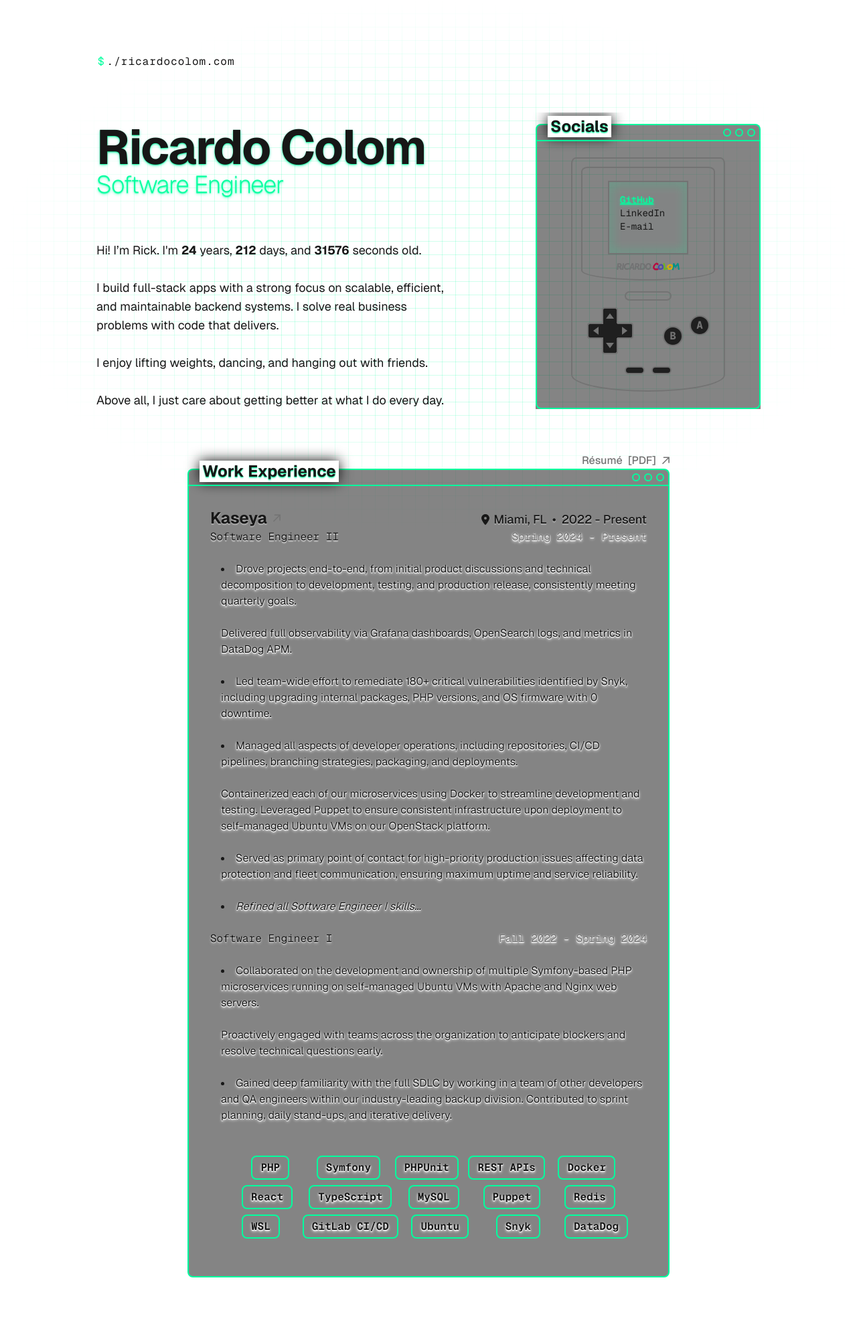
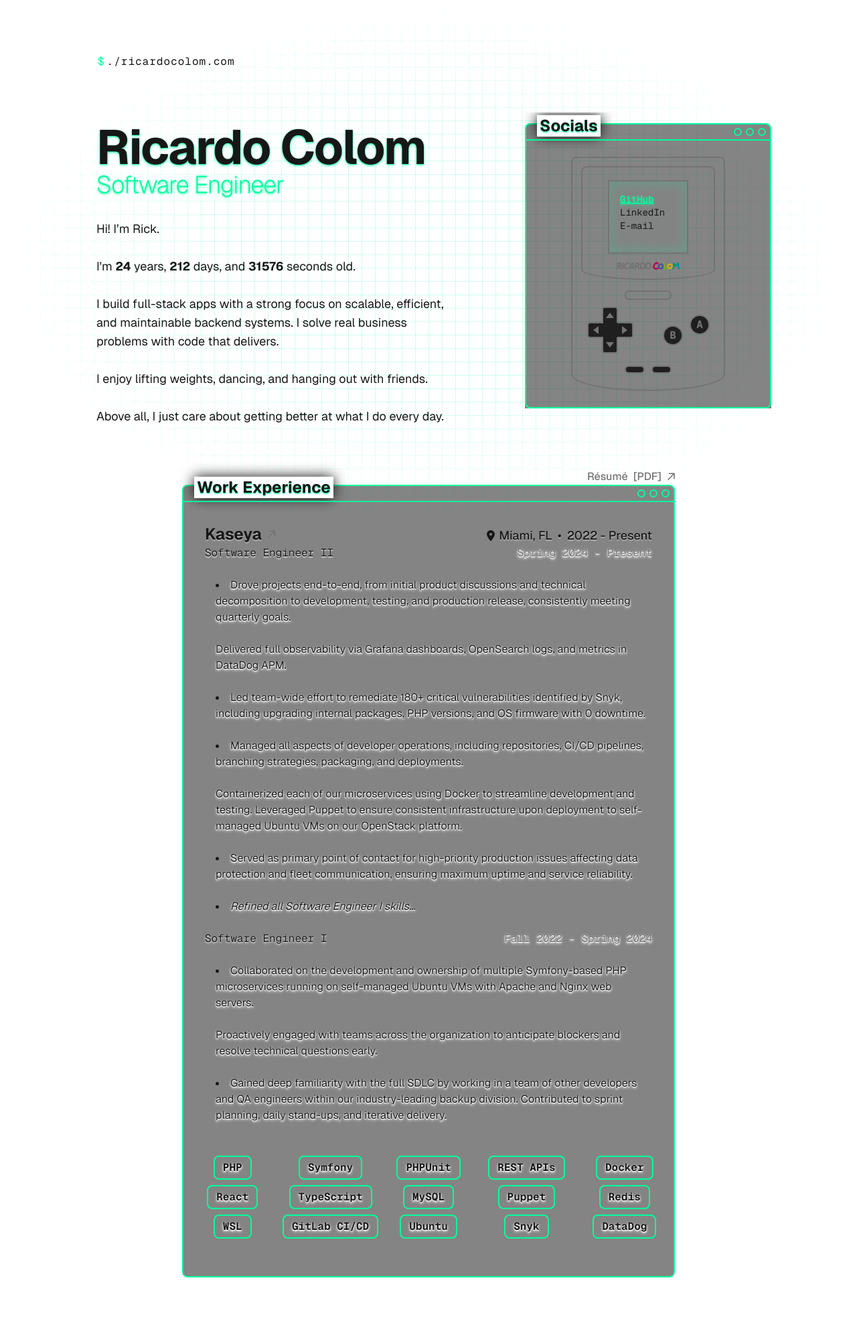
Before and after one commit to ricardocolom64/site, a Laravel app: page / in a window 1280 px wide. Shown: the whole page at 67% size. Run offline with Laravel 12, Linux system fonts and the light colour scheme; style sheets or scripts are compiled from the project's sources; some libraries are stand-ins or nearby versions; some web fonts are replaced.

Commit message:
fix - some spacing

```diff
--- a/resources/js/components/home/Header.tsx
+++ b/resources/js/components/home/Header.tsx
@@ -2,7 +2,7 @@ import AgeCounter from "./AgeCounter";
 
 export default function Header() {
     return (
-        <div className="flex flex-col gap-8 xl:gap-16 w-sm px-6 lg:w-xl">
+        <div className="flex flex-col gap-4 xl:gap-8 w-sm px-6 lg:w-xl">
             <div>
                 <div className="text-4xl lg:text-7xl font-bold tracking-tight text-shadow-md text-shadow-neo/50">
                     Ricardo Colom
@@ -12,7 +12,9 @@ export default function Header() {
                 </div>
             </div>
             <div className="text-sm lg:text-lg">
-                Hi! I’m Rick.{" "}
+                Hi! I’m Rick.
+                <br />
+                <br />
                 <AgeCounter />
                 <br />
                 <br />
--- a/resources/js/components/home/Monitor.tsx
+++ b/resources/js/components/home/Monitor.tsx
@@ -49,7 +49,7 @@ export default function Monitor() {
     };
 
     return (
-        <div className="flex flex-col w-sm px-6 lg:w-3xl xl:w-sm">
+        <div className="flex flex-col w-sm px-2 lg:w-3xl xl:w-sm">
             <div className="bg-dark/50 h-6 border-2 border-neo border-b-0 rounded-t-lg flex w-[100%] justify-end items-center relative">
                 <div className="absolute left-4 bottom-1 bg-background text-shadow-sm text-shadow-neo/50 shadow-[0px_0px_20px_0px_#0A0A0A] w-max h-max text-2xl font-bold px-1">
                     Socials
--- a/resources/js/components/home/WorkExperience.tsx
+++ b/resources/js/components/home/WorkExperience.tsx
@@ -41,7 +41,7 @@ function LinkIcon() {
 
 export default function WorkExperience() {
     return (
-        <div className="w-sm px-6 lg:w-3xl self-center">
+        <div className="w-sm px-4 lg:w-3xl self-center">
             <div className="flex justify-end">
                 <a href="#" className="group flex items-center text-sm lg:text-base font-medium text-neutral-500 hover:text-neutral-100 transition-all">
                     <div className="mr-2 self-center">
@@ -65,7 +65,7 @@ export default function WorkExperience() {
                     <div className="aspect-square h-3 border-2 border-neo rounded-full"></div>
                 </div>
             </div>
-            <div className="bg-dark/50 p-6 lg:p-8 border-2 border-neo rounded-b-lg relative">
+            <div className="bg-dark/50 p-6 lg:p-8 border-2 border-neo rounded-b-lg relative text-sm lg:text-base">
                 <div className="text-shadow-md text-shadow-background">
                     <div className="flex items-center justify-between">
                         <a
@@ -155,14 +155,17 @@ export default function WorkExperience() {
                             </div>
                         </div>
                         {/* Tools */}
-                        <div className="flex flex-wrap justify-around lg:justify-center gap-2 text-md font-bold my-6 font-code">
+                        <div className="flex flex-wrap justify-center gap-2 text-md font-bold my-6 font-code -mx-8">
                             {[
                                 'PHP', 'Symfony', 'PHPUnit', 'REST APIs', 'Docker',
                                 'React', 'TypeScript', 'MySQL', 'Puppet', 'Redis',
                                 'WSL', 'GitLab CI/CD', 'Ubuntu', 'Snyk', 'DataDog'
-                            ].map((tool) => (
-                                <div key={tool} className="flex justify-center w-1/3 lg:w-1/6 min-w-max">
-                                    <div className="w-max border-2 border-neo rounded-lg p-1 px-3">
+                            ].map(tool => (
+                                <div
+                                    key={tool}
+                                    className="flex justify-center items-center whitespace-nowrap flex-[1_1_calc(50%-0.5rem)] lg:flex-[1_1_calc(20%-0.5rem)] max-w-[calc(50%-0.5rem)] lg:max-w-[calc(20%-0.5rem)]"
+                                >
+                                    <div className="justify-center items-center border-2 border-neo rounded-lg px-3 py-1">
                                         {tool}
                                     </div>
                                 </div>
--- a/resources/js/pages/home.tsx
+++ b/resources/js/pages/home.tsx
@@ -18,7 +18,7 @@ export default function Home() {
     }, [typingDone]);
 
     return (
-        <div className="flex flex-col items-center justify-center min-h-screen p-6 pb-20 gap-16 sm:p-20 font-[family-name:var(--font-geist-sans)]">
+        <div className="flex flex-col items-center justify-center min-h-screen p-6 pb-20 gap-16 sm:py-20 font-[family-name:var(--font-geist-sans)]">
             <div className={`${contentVisible ? "opacity-100 h-svh" : "opacity-0"} transition-all duration-400 z-0 fixed inset-0 bg-neo-grid`}></div>
             <div className={`${typingDone ? "mt-0" : "mt-[40vh]"} w-sm px-6 lg:w-190 xl:w-259 text-xs lg:text-base transition-all duration-400 ease-in-out z-10`}>
                 <TypeWriter onTypingDone={() => setTypingDone(true)} />
@@ -29,7 +29,7 @@ export default function Home() {
             }
             <main className="flex flex-col gap-16 row-start-2 items-center sm:items-start z-10">
                 <div className={`pt-4 overflow-hidden flex flex-col gap-32 lg:gap-16 transition-all duration-500`}>
-                    <div className="flex flex-col justify-center min-w-max xl:flex-row xl:justify-between gap-32 lg:gap-16 items-center w-sm xl:w-260">
+                    <div className="flex flex-col justify-center min-w-max xl:flex-row xl:justify-between gap-32 lg:gap-16 items-start w-sm xl:w-260">
                         <div className={`transition-opacity duration-500 delay-0 ${contentVisible ? "opacity-100" : "opacity-0"}`}>
                             <Header />
                         </div>
@@ -40,9 +40,9 @@ export default function Home() {
                     <div className={`self-center transition-opacity duration-500 delay-400 ${contentVisible ? "opacity-100" : "opacity-0"}`}>
                         <WorkExperience />
                     </div>
-                    {/* <div className={`self-center opacity-0 transition-opacity duration-500 delay-600 ${visible ? "opacity-100" : ""}`}>
-                                <Projects />
-                        </div> */}
+                    {/* <div className={`self-center opacity-0 transition-opacity duration-500 delay-600 ${contentVisible ? "opacity-100" : ""}`}>
+                        <Projects />
+                    </div> */}
                 </div>
             </main>
         </div>
```
